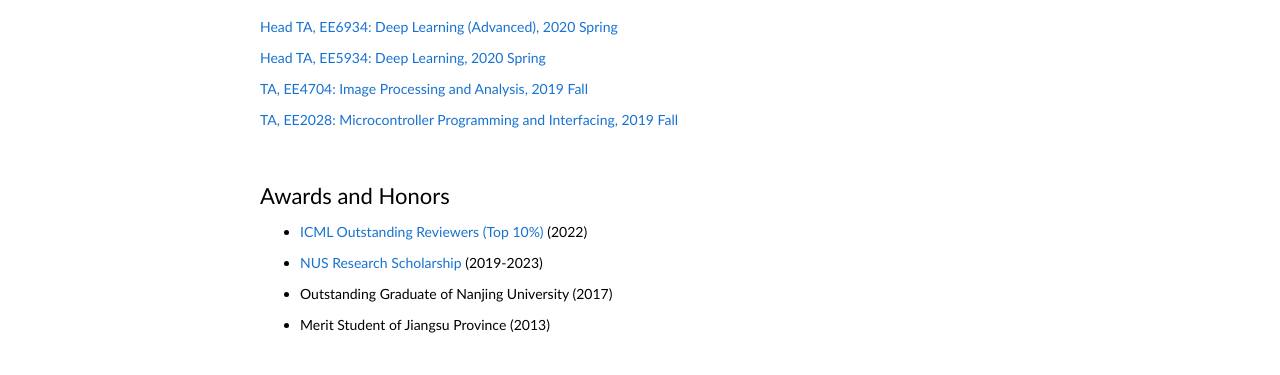
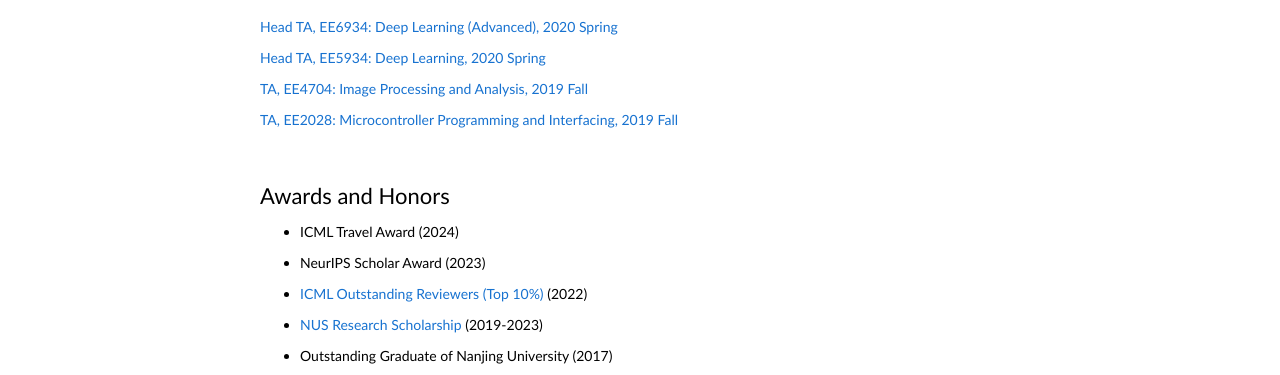
Before and after one commit to LHXXHB/lhxxhb.github.io, a plain HTML site: page index.html in a window 1280 px wide. Shown: the part 3366-3741 px from the top of the page. Drawn offline with Linux system fonts and the light colour scheme.

Commit message:
update info

```diff
--- a/index.html
+++ b/index.html
@@ -440,6 +440,8 @@
         <td style="padding:20px;width:100%;vertical-align:middle">
         <heading>Awards and Honors</heading>
           <ul>
+          <li><p>ICML Travel Award (2024)</p></li>
+          <li><p>NeurIPS Scholar Award (2023)</p></li>
           <li><p><a href="https://icml.cc/Conferences/2022/Reviewers">ICML Outstanding Reviewers (Top 10%)</a> (2022)</p></li>
           <li><p><a href="https://fass.nus.edu.sg/prospective-students/graduate/research/scholarships/nus-research-scholarship/">NUS Research Scholarship</a> (2019-2023)</p></li>
           <li><p>Outstanding Graduate of Nanjing University (2017)</p></li>
```
